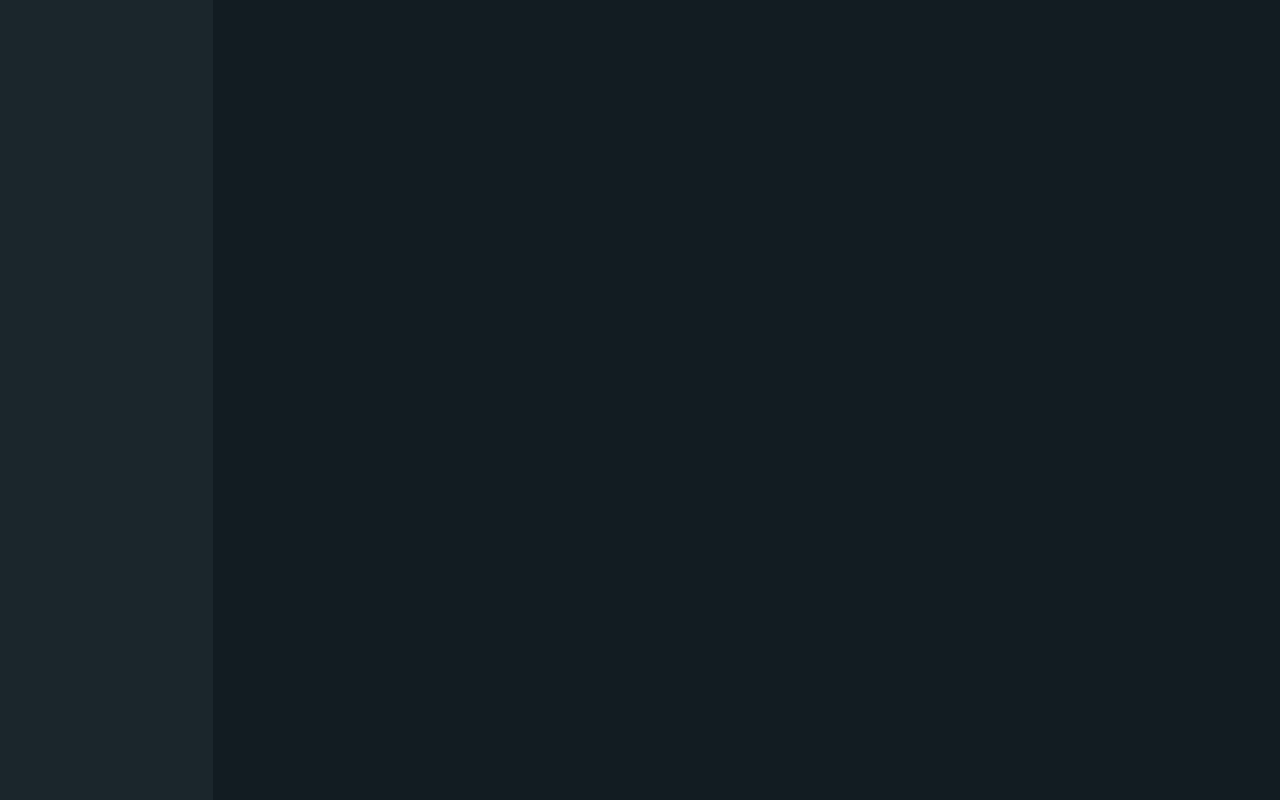
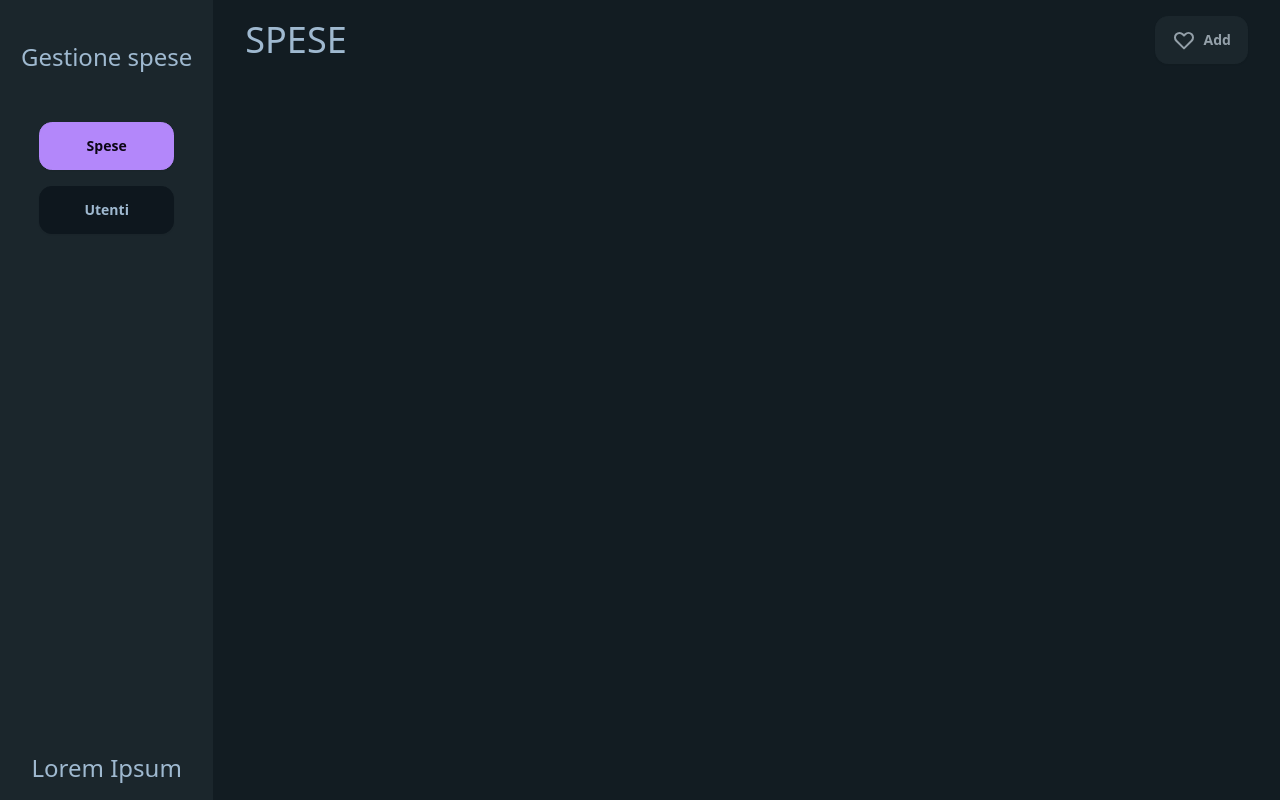
Before and after one commit to SimVac/nota-spese, a Flask app: page / in a window 1280 px wide. Before the commit the page is empty. Run offline with Flask 3, Linux system fonts and the light colour scheme; a user stored in the database is signed in; some libraries are stand-ins or nearby versions.

Commit message:
vacca succhiami il cazzo

```diff
--- a/templates/index.html
+++ b/templates/index.html
@@ -11,8 +11,35 @@
 </head>
 <body>
     <div class="flex flex-row">
-        <div id="left-bar" class="h-screen w-2/12 bg-neutral"></div>
-        <div id="content" class="h-screen w-10/12"></div>
+        <div id="left-bar" class="flex flex-col h-screen w-2/12 bg-neutral">
+            <div class="h-1/6 flex justify-center items-center">
+                <span class="text-2xl"> Gestione spese </span>
+            </div>
+            <div class="flex flex-col justify-between items-center h-screen">
+                <div class="flex flex-col w-10/12">
+                    <div class="p-2 flex justify-center">
+                        <button class="btn w-10/12 btn-accent">Spese</button>
+                    </div>
+                    <div class="p-2 flex justify-center">
+                        <button class="btn w-10/12">Utenti</button>
+                    </div>
+                </div>
+                <div class="pb-4">
+                    <span id="nome" class="text-2xl">Lorem Ipsum</span>
+                </div>
+            </div>
+        </div>
+        <div id="content" class="h-screen w-10/12">
+            <div class="flex flex-row justify-between w-12/12 h-20 items-center p-8">
+                <span class="text-4xl">
+                    SPESE
+                </span>
+                <button class="btn btn-neutral">
+                    <svg xmlns="http://www.w3.org/2000/svg" class="h-6 w-6" fill="none" viewBox="0 0 24 24" stroke="currentColor"><path stroke-linecap="round" stroke-linejoin="round" stroke-width="2" d="M4.318 6.318a4.5 4.5 0 000 6.364L12 20.364l7.682-7.682a4.5 4.5 0 00-6.364-6.364L12 7.636l-1.318-1.318a4.5 4.5 0 00-6.364 0z" /></svg>
+                    Add
+                </button>
+            </div>
+        </div>
     </div>
 </body>
 </html>
```
